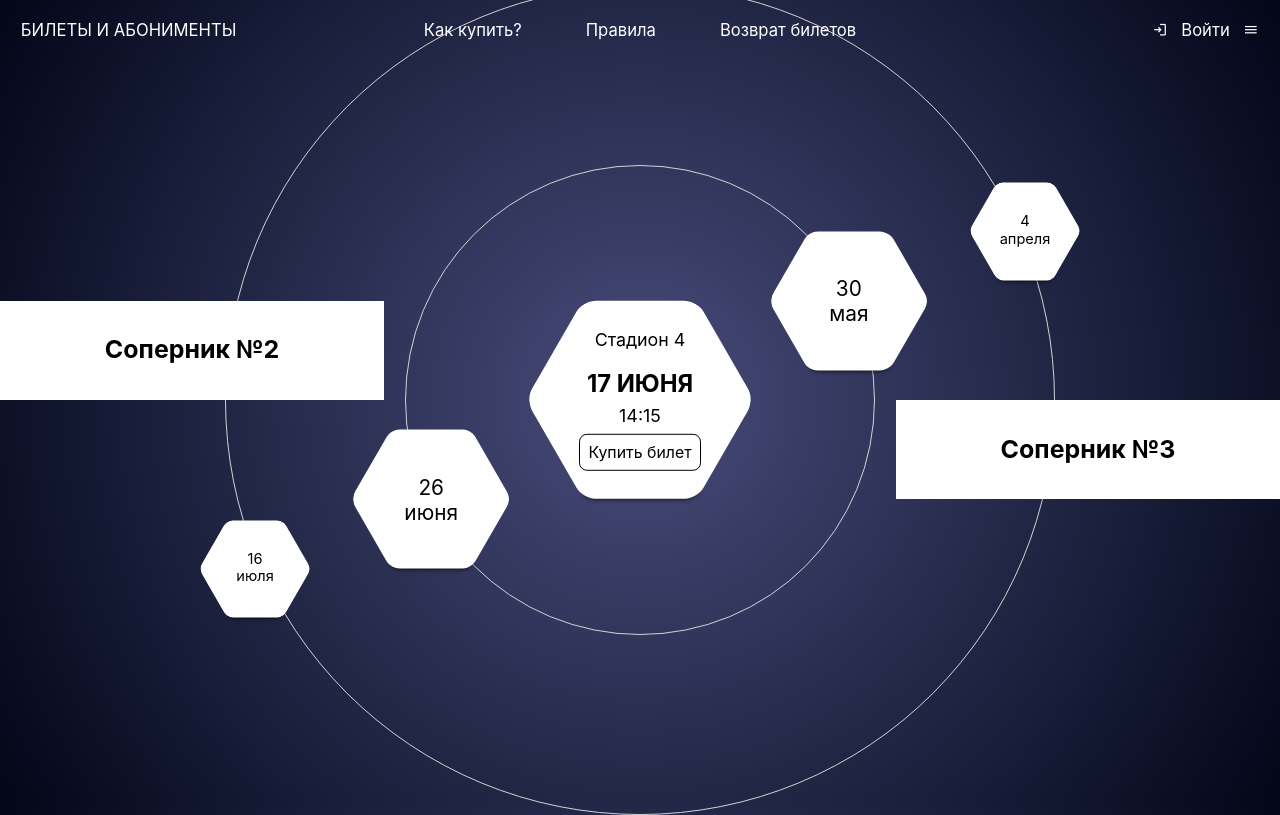
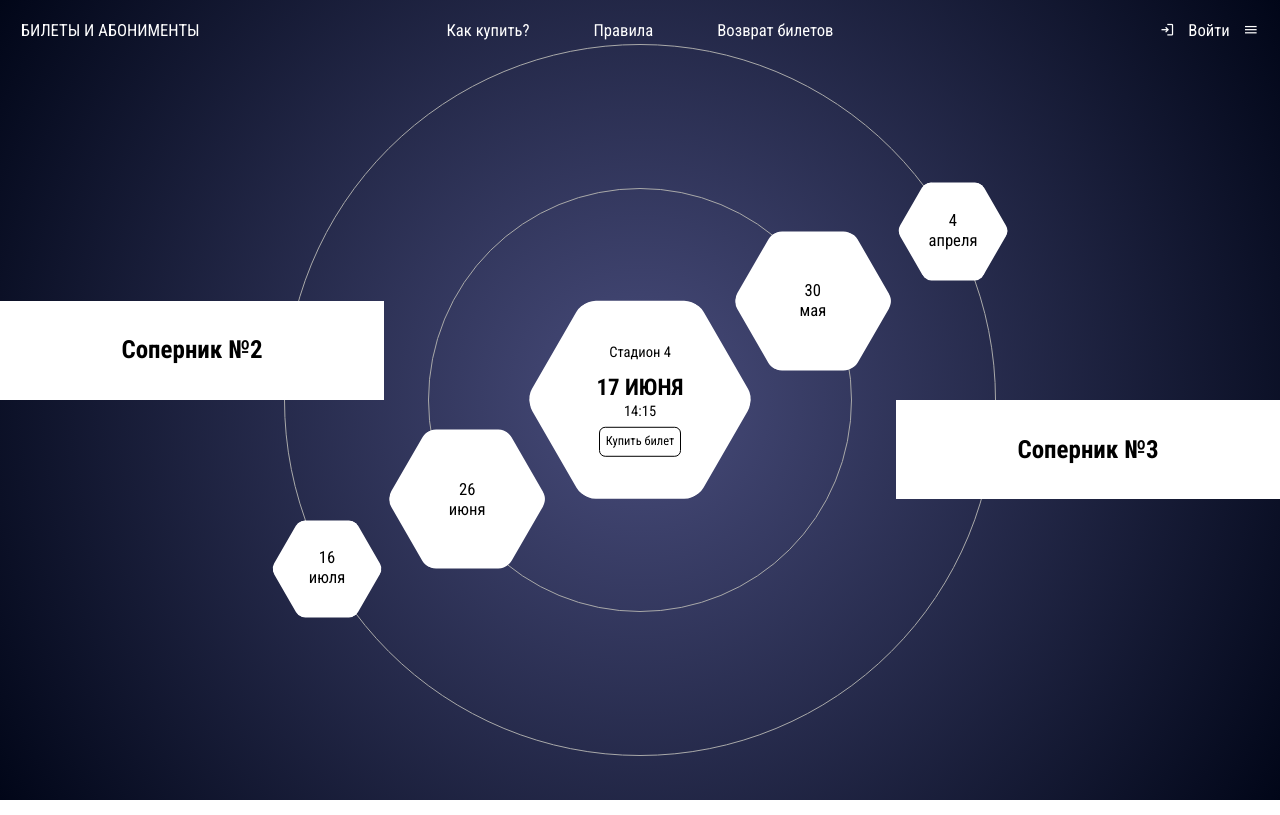
Before and after one commit to Hephzibah8625/InfomatikaWebTask, a Vue app: page / in a window 1280 px wide. Built offline with nearby package versions, Linux system fonts and the light colour scheme.

Commit message:
Improve hexagon animations

```diff
--- a/src/App.vue
+++ b/src/App.vue
@@ -86,7 +86,7 @@ const handleResize = () => {
 
   calculateCoords();
   setHexagonStyles();
-}
+};
 
 const handleWheel = (event) => {
   if (event.deltaY > 0) {
@@ -95,7 +95,7 @@ const handleWheel = (event) => {
   else {
     handleWheelUp();
   }
-}
+};
 
 const handleWheelUp = () => {
   if (currentIndex.value > 0) {
@@ -154,7 +154,7 @@ const handleWheelUp = () => {
     // Удаляем самый последний
     listToDisplay.value.pop();
   }
-}
+};
 
 const handleWheelDown = () => {
   if (currentIndex.value < initList.length - 1) {
@@ -213,23 +213,21 @@ const handleWheelDown = () => {
     // Удаляем самый первый
     listToDisplay.value.shift();
   }
-}
+};
 
-const onEventClick = (event) => {
-  const toIndex = initList.findIndex((i) => i === event.target.id);
-  if (toIndex < 0) {
-    alert('Error');
-    return;
-  }
-  while (currentIndex.value !== toIndex) {
-    if (currentIndex.value < toIndex) {
-      handleWheelDown();
+const onEventClick = (index) => {
+  let toIndex = index - Math.floor(listToDisplay.value.length / 2);
+  while (toIndex !== 0) {
+    if (toIndex < 0) {
+      handleWheelUp();
+      toIndex++;
     }
     else {
-      handleWheelUp();
+      handleWheelDown();
+      toIndex--;
     }
   }
-}
+};
 
 const calculateCoords = () => {
   const centerX = width.value / 2;
@@ -252,7 +250,7 @@ const calculateCoords = () => {
     const iWidth = coords.value[i + 1].width * 0.7;
 
     coords.value[i] = {
-      x: coords.value[i + 1].x - (100 + iWidth),
+      x: coords.value[i + 1].x - (width.value * 0.05 + iWidth),
       y: coords.value[i + 1].y + coords.value[i + 1].height - iHeight / 2,
       height: iHeight,
       width: iWidth,
@@ -263,7 +261,7 @@ const calculateCoords = () => {
     const iHeight = coords.value[i - 1].height * 0.7;
     const iWidth = coords.value[i - 1].width * 0.7;
     coords.value[i] = {
-      x: coords.value[i - 1].x + (100 + coords.value[i - 1].width),
+      x: coords.value[i - 1].x + (width.value * 0.05 + coords.value[i - 1].width),
       y: coords.value[i - 1].y - iHeight / 2,
       height: iHeight,
       width: iWidth,
@@ -301,10 +299,9 @@ const getPositionStyle = (top, left, width, height) => {
     width: `${width}px`,
     height: `${height}px`,
   }
-}
+};
 
 const getCircleStyle = (idx) => {
-  console.log(idx);
   const middleIdx = Math.floor(coords.value.length / 2);
 
   const dH = coords.value[middleIdx].y - coords.value[middleIdx + idx].y + coords.value[middleIdx].height / 2;
@@ -318,7 +315,7 @@ const getCircleStyle = (idx) => {
     radius * 2,
     radius * 2
   );
-}
+};
 
 </script>
 
@@ -334,9 +331,9 @@ const getCircleStyle = (idx) => {
       </div>
 
       <div class="navbar__sign-in">
-        <a href="#">
-          <span class="material-symbols-outlined">login</span>Войти<span class="material-symbols-outlined">menu</span>
-        </a>
+        <span class="material-symbols-outlined">login</span>
+        <a href="#">Войти</a>
+        <span class="material-symbols-outlined">menu</span>
       </div>
     </div>
 
@@ -377,7 +374,7 @@ const getCircleStyle = (idx) => {
       :height="hexagonData.height"
       :style="hexagonData.styles"
       :on-center="hexagonIdx === Math.floor(listToDisplay.length / 2)"
-      @click="onEventClick"
+      @click="onEventClick(hexagonIdx)"
     />
   </div>
 </template>
@@ -402,12 +399,13 @@ const getCircleStyle = (idx) => {
 
 .navbar__sign-in {
   justify-self: end;
-}
-
-.navbar__sign-in a {
   display: flex;
   align-items: center;
   gap: 1vw;
+}
+
+.navbar__sign-in span {
+  cursor: pointer;
 }
 
 .navbar__menu {
@@ -446,6 +444,7 @@ a:hover::before {
 .enemy-line {
   position: absolute;
   background-color: white;
+  color: black;
   font-size: calc(var(--index) * 1.2);
   font-weight: bold;
   display: flex;
@@ -455,7 +454,7 @@ a:hover::before {
 
 .circle {
   position: absolute;
-  border: 1px solid lightgray;
+  border: 1px solid darkgray;
   border-radius: 100%;
   z-index: -1000;
 }
--- a/src/components/Hexagon.vue
+++ b/src/components/Hexagon.vue
@@ -18,63 +18,25 @@ const calculateStyle = () => {
   }
 }
 
-const calculateOptionFont = () => {
-	return {
-		transition: 'all 1s ease',
-		fontSize: `${props.height * 0.15}px`,
-	}
-}
-
-const calculatePlaceStyle = () => {
-	return {
-		transition: 'all 1s ease',
-		fontSize: `${props.height * 0.09}px`,
-		marginBottom: `${props.height * 0.1}px`,
-	}
-}
-
-const calculateTimeStyle = () => {
-	return {
-		transition: 'all 1s ease',
-		fontSize: `${props.height * 0.09}px`,
-		marginBottom: `${props.height * 0.04}px`,
-	}
-}
-
-const calculateDateStyle = () => {
-	return {
-		transition: 'all 1s ease',
-		fontSize: `${props.height * 0.12}px`,
-		fontWeight: 'bold',
-		marginBottom: `${props.height * 0.03}px`,
-		textTransform: 'uppercase',
-	}
-}
-
-const calculateButtonStyle = () => {
-	return {
-		fontSize: `${props.height * 0.08}px`,
-		padding: `${props.height * 0.04}px`,
-		border: '1px solid black',
-		borderRadius: `${props.height * 0.04}px`,
-	}
-}
-
-const getTime = (ts) => `${new Date(ts).getUTCHours()}:${new Date(ts).getUTCMinutes()}`;
+const getTime = (ts) => {
+  const hours = new Date(ts).getUTCHours();
+  const minutes = new Date(ts).getUTCMinutes();
+  return `${hours > 9 ? hours : '0' + hours}:${minutes > 9 ? minutes : '0' + minutes}`;
+};
 const getDay = (ts) => new Date(ts).getUTCDate();
 const getMonth = (ts) => months[ new Date(ts).getUTCMonth() ];
 </script>
 
 <template>
-  <div class="hexagon-base" :style="calculateStyle()">
-    <div class="hexagon" :style="{ ...calculateStyle(), 'border-radius': `${props.height / 10}px` }" />
+  <div class="hexagon" :style="calculateStyle()">
+    <div class="hexagon-base" :style="{ ...calculateStyle(), 'border-radius': `${props.height / 10}px` }" />
     <div v-if="onCenter" class="hexagon-data">
-			<div :style="calculatePlaceStyle()">{{ hexData.place }}</div>
-			<div :style="calculateDateStyle()">{{ getDay(hexData.timestamp) }} {{ getMonth(hexData.timestamp) }}</div>
-			<div :style="calculateTimeStyle()">{{ getTime(hexData.timestamp) }}</div>
-			<a :style="calculateButtonStyle()">Купить билет</a>
+			<div class="hexagon-data__place">{{ hexData.place }}</div>
+			<div class="hexagon-data__centered-date">{{ getDay(hexData.timestamp) }} {{ getMonth(hexData.timestamp) }}</div>
+			<div class="hexagon-data__time">{{ getTime(hexData.timestamp) }}</div>
+			<a class="hexagon-data__button" href="#" @click.prevent="">Купить билет</a>
     </div>
-		<div v-else class="hexagon-data" :style="calculateOptionFont()">
+		<div v-else class="hexagon-data hexagon-data__option">
 			<div>{{ getDay(hexData.timestamp) }}</div>
 			<div>{{ getMonth(hexData.timestamp) }}</div>
 		</div>
@@ -83,11 +45,12 @@ const getMonth = (ts) => months[ new Date(ts).getUTCMonth() ];
 
 <style scoped>
 
-.hexagon-base {
+.hexagon {
 	transition: all 1s ease;
+  animation: append-animate 0.5s linear;
 }
 
-.hexagon {
+.hexagon-base {
   width: inherit;
   height: inherit;
   background-color: white;
@@ -96,10 +59,9 @@ const getMonth = (ts) => months[ new Date(ts).getUTCMonth() ];
   top: 50%;
   left: 50%;
   transform: translate(-50%, -50%);
-  box-shadow: 0 5px 5px -5px black;
 }
 
-.hexagon:before, .hexagon:after {
+.hexagon-base:before, .hexagon-base:after {
   content: '';
   display: block;
   position: absolute;
@@ -113,11 +75,11 @@ const getMonth = (ts) => months[ new Date(ts).getUTCMonth() ];
   border-radius: inherit;
 }
 
-.hexagon:after {
+.hexagon-base:after {
   transform: rotate(60deg);
 }
 
-.hexagon:before {
+.hexagon-base:before {
   transform: rotate(-60deg);
 }
 
@@ -135,4 +97,44 @@ const getMonth = (ts) => months[ new Date(ts).getUTCMonth() ];
 	justify-content: center;
 }
 
+.hexagon-data__place {
+  font-size: calc(var(--index) * 0.7);
+  margin-bottom: calc(var(--index) * 0.6);
+}
+
+.hexagon-data__centered-date {
+  font-size: calc(var(--index) * 1.1);
+  font-weight: bold;
+  text-transform: uppercase;
+  margin-bottom: calc(var(--index) * 0.1);
+}
+
+.hexagon-data__time {
+  font-size: calc(var(--index) * 0.7);
+  margin-bottom: calc(var(--index) * 0.3);
+}
+.hexagon-data__button {
+  color: black;
+  font-size: calc(var(--index) * 0.6);
+  padding: calc(var(--index) * 0.3);
+  border: 1px solid black;
+  border-radius: calc(var(--index) * 0.3);
+}
+
+.hexagon-data__option {
+  font-size: calc(var(--index) * 0.8);
+}
+
+
+@keyframes append-animate {
+	from {
+		transform: scale(0);
+		opacity: 0;
+	}
+	to {
+		transform: scale(1);
+		opacity: 1;
+	}
+}
+
 </style>
--- a/src/style.css
+++ b/src/style.css
@@ -1,5 +1,7 @@
+@import url('https://fonts.googleapis.com/css2?family=Roboto+Condensed:wght@100;200;300;400;500;600;700;800;900&display=swap');
+
 :root {
-  font-family: Inter, system-ui, Avenir, Helvetica, Arial, sans-serif;
+  font-family: 'Roboto Condensed', sans-serif;
   line-height: 1.2;
   font-weight: 400;
 
```
